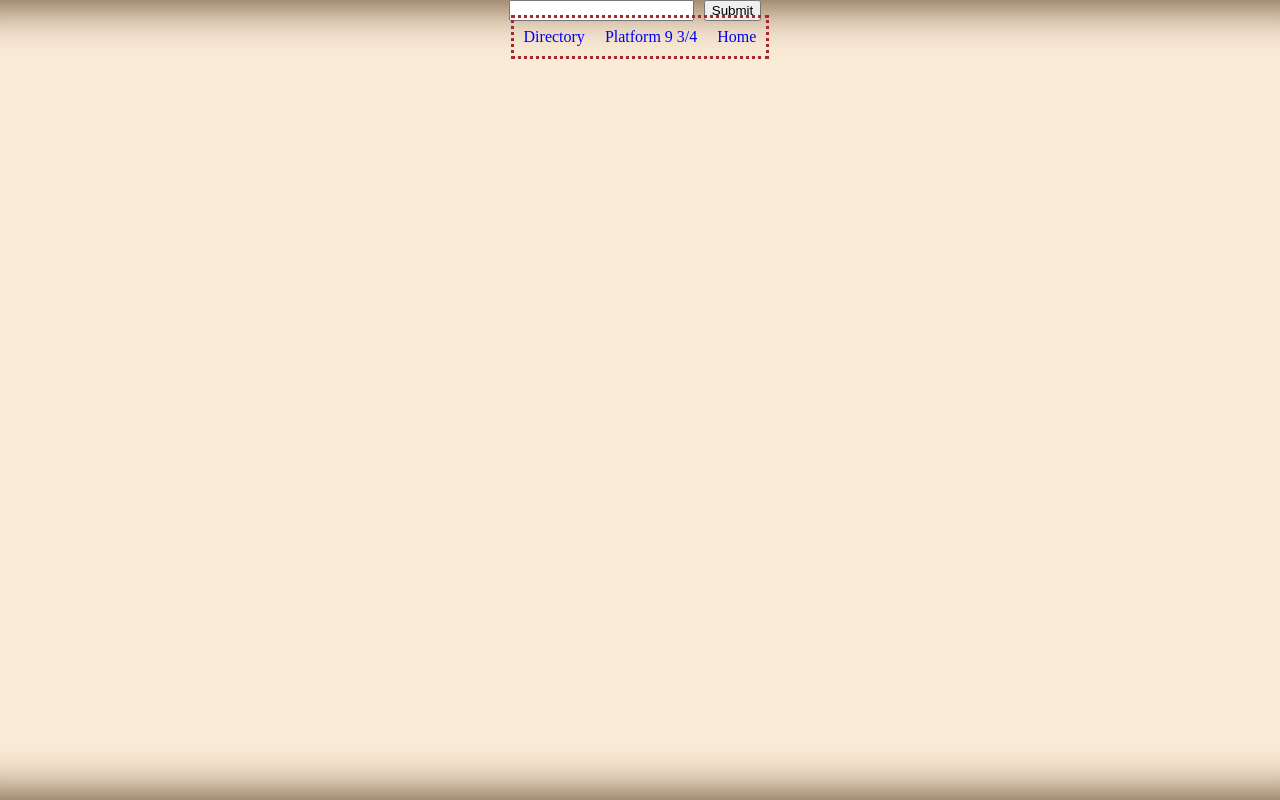
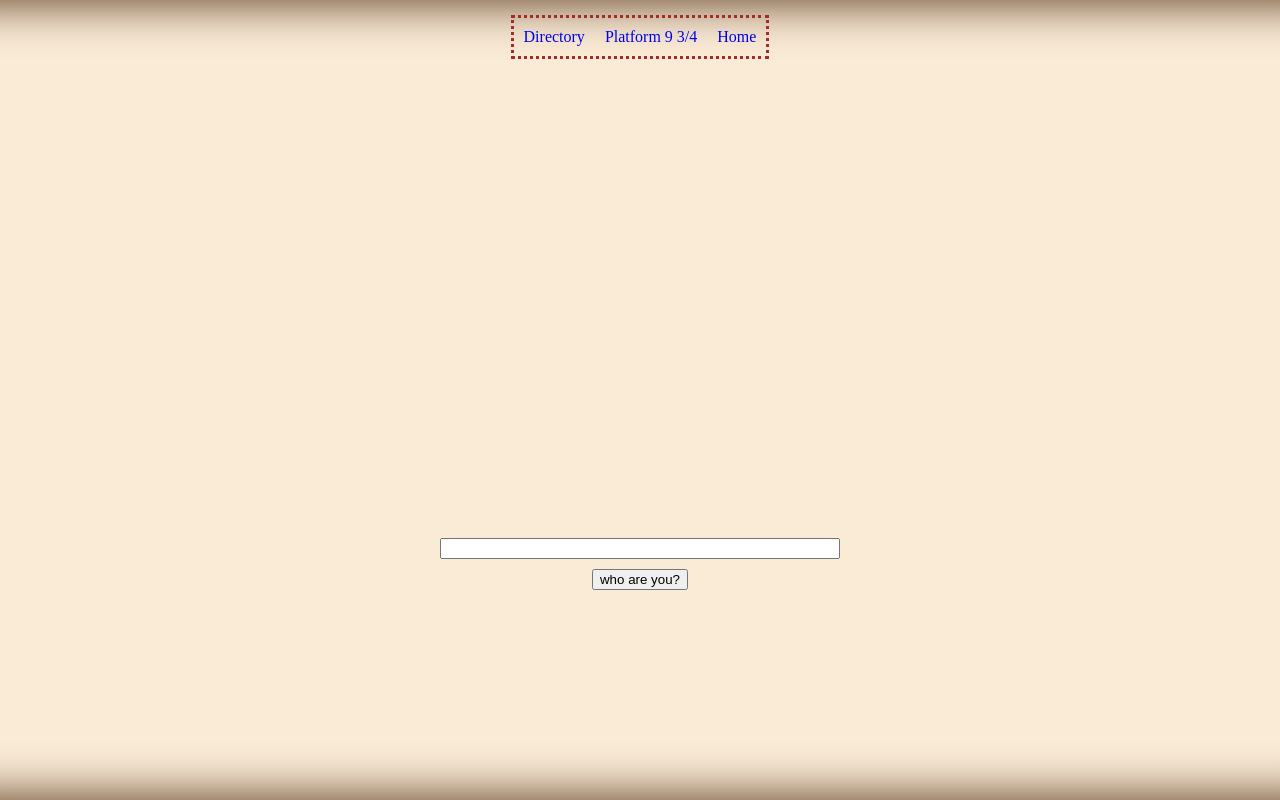
Before and after one commit to asands94/4-W, a React (Create React App) app: page /new-diary in a window 1280 px wide. Built offline with nearby package versions, Linux system fonts and the light colour scheme; no server answers; a web font is replaced by a local one.

Commit message:
styling for toms riddle diary

```diff
--- a/src/components/diary/NewDiary.jsx
+++ b/src/components/diary/NewDiary.jsx
@@ -16,15 +16,11 @@ export default function NewDiary() {
     await axios.post(DIARY_URL, { fields }, { headers })
   }
 
-
-
-
-
   return (
     <div className="Diary-BG">
-      <form onSubmit={handlePost}>
+      <form className="Diary-Form" onSubmit={handlePost}>
         <input value={post} name="message" onChange={(e) => setPost(e.target.value)}></input>
-        <Link to="/tom-riddle-diary"><button>Submit</button></Link>
+        <Link to="/tom-riddle-diary"><button>who are you?</button></Link>
       </form>
       <p className="Diary-Message">{post}</p>
     </div>
--- a/src/components/diary/TomsDiary.jsx
+++ b/src/components/diary/TomsDiary.jsx
@@ -1,25 +1,6 @@
-import React, { useState, useEffect } from 'react'
-import axios from "axios"
-
-import { DIARY_URL, headers } from "../services/index.js"
-
+import React from 'react'
 
 export default function TomsDiary() {
-
-  const [message, setMessage] = useState([])
-
-
-  useEffect(() => {
-    const getMessage = async () => {
-      const messageURL = `${DIARY_URL}`
-      const res = await axios.get(messageURL, { headers })
-      setMessage(res.data.records)
-    }
-    getMessage()
-  }, [])
-
-
-
 
   return (
     <div className="Diary-BG">
--- a/src/style.css
+++ b/src/style.css
@@ -131,7 +131,6 @@ a {
   justify-content: center;
   align-items: center;
   padding: 0px;
-
 }
 
 .Quiz-Buttons {
@@ -146,10 +145,22 @@ a {
 }
 
 .Diary-BG {
-  /* border: orange solid; */
   background: antiquewhite;
   box-shadow: 0 0 50px rgb(75, 41, 10) inset;
   text-align: center;
+}
+
+.Diary-Form {
+  display: flex;
+  flex-direction: column;
+  justify-content: flex-end;
+  position: fixed;
+  height: 400px;
+  left: 50%;
+  margin-top: -200px;
+  margin-left: -200px;
+  top: 50%;
+  width: 400px;
 }
 
 .animated-text {
```
